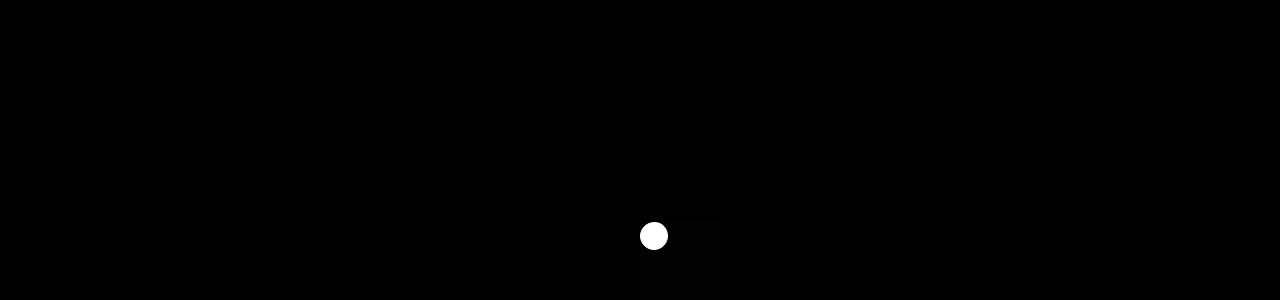
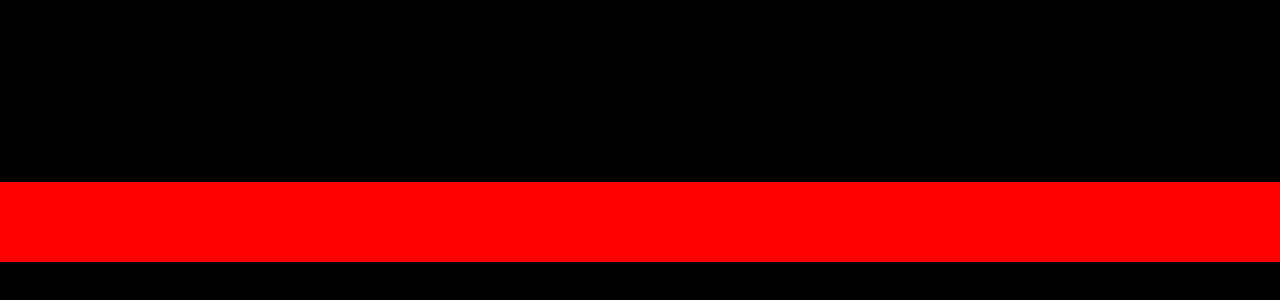
Before and after one commit to soumivesali/website, a SvelteKit app: page / in a window 1280 px wide. Shown: the part 138-438 px from the top of the page. Built offline with nearby package versions, Linux system fonts and the light colour scheme.

Commit message:
Add: SVG Animation Cycle

```diff
--- a/src/components/TearOfAllah/TearOfAllah.svelte
+++ b/src/components/TearOfAllah/TearOfAllah.svelte
@@ -1,56 +1,79 @@
 <script lang="ts">
-	import { tearDrop, circle } from './constants';
+	import { circle, tearDrop, egg, bean, puddle, puddleOne, puddleTwo, puddleThree, puddleFour, puddleFive, puddleSix, line} from './constants';
 	import { linear as easing } from 'svelte/easing';
 	import { tweened } from 'svelte/motion';
 	import { interpolateString } from 'd3-interpolate';
 	import { onMount } from 'svelte';
 	import { animate } from 'motion';
+	import { redirect } from '@sveltejs/kit';
+	import { spring } from 'svelte/motion';
 
 	let selectedPath = tearDrop;
 	function select(path: string) {
 		selectedPath = path;
 	}
-	let animated_path = tweened(tearDrop, {
+let animated_path = tweened(tearDrop, {
 		interpolate: interpolateString,
-		delay: 3250,
-		duration: 3000,
+		delay: 6000,
+		duration: 4000,
 		easing
 	});
 	$: animated_path.set(selectedPath);
+
+	const scale = 1.0;
+
 	select(circle);
-	onMount(() => {
+	select(egg,);
+	select(bean);
+	select(puddle);
+	select(puddleOne);
+	select(puddleTwo);
+	select(puddleThree);
+	select(puddleFour);
+	select(puddleFive);
+	select(puddleSix);
+	select(line);
+	 onMount(() => {
 		animate(
 			'.box',
-			{ position: 'relative', top: '45vh', left: '50vw' },
+			{ position: 'absolute', top: '40vh', width: '100vw' },
 			{
-				duration: 5,
+				duration: 7,
 				easing: 'ease-in-out',
-				direction: 'alternate'
+				direction: 'alternate',
+
 			}
 		);
 	});
+
+
 </script>
 
 <div class="box">
-	<svg>
-		<path d={$animated_path} fill="white" stroke="white" />
+	<svg viewBox = "0 0 100 100">
+		<g transform="translate(50, 50)"></g>
+		<path d={$animated_path} fill="white" stroke="white" transform = "scale({scale})" />
 	</svg>
 </div>
 
 <style>
+
+
+	.box {
+		position: relative;
+		top: calc(0vh - 60px);
+		left: 0;
+		background-color: rgb(255, 0, 0);
+		width: 100vw;
+		height: 10vh;
+	}
+
 	svg {
 		position: absolute;
 		top: 0;
-		left: 0;
+		left: -20vw;
 		width: 100%;
 		height: 100%;
 	}
-	.box {
-		position: relative;
-		top: calc(0vh - 60px);
-		left: 50vw;
-		background-color: rgba(255, 255, 255, 0.01);
-		width: 10vh;
-		height: 10vh;
-	}
+
 </style>
```
